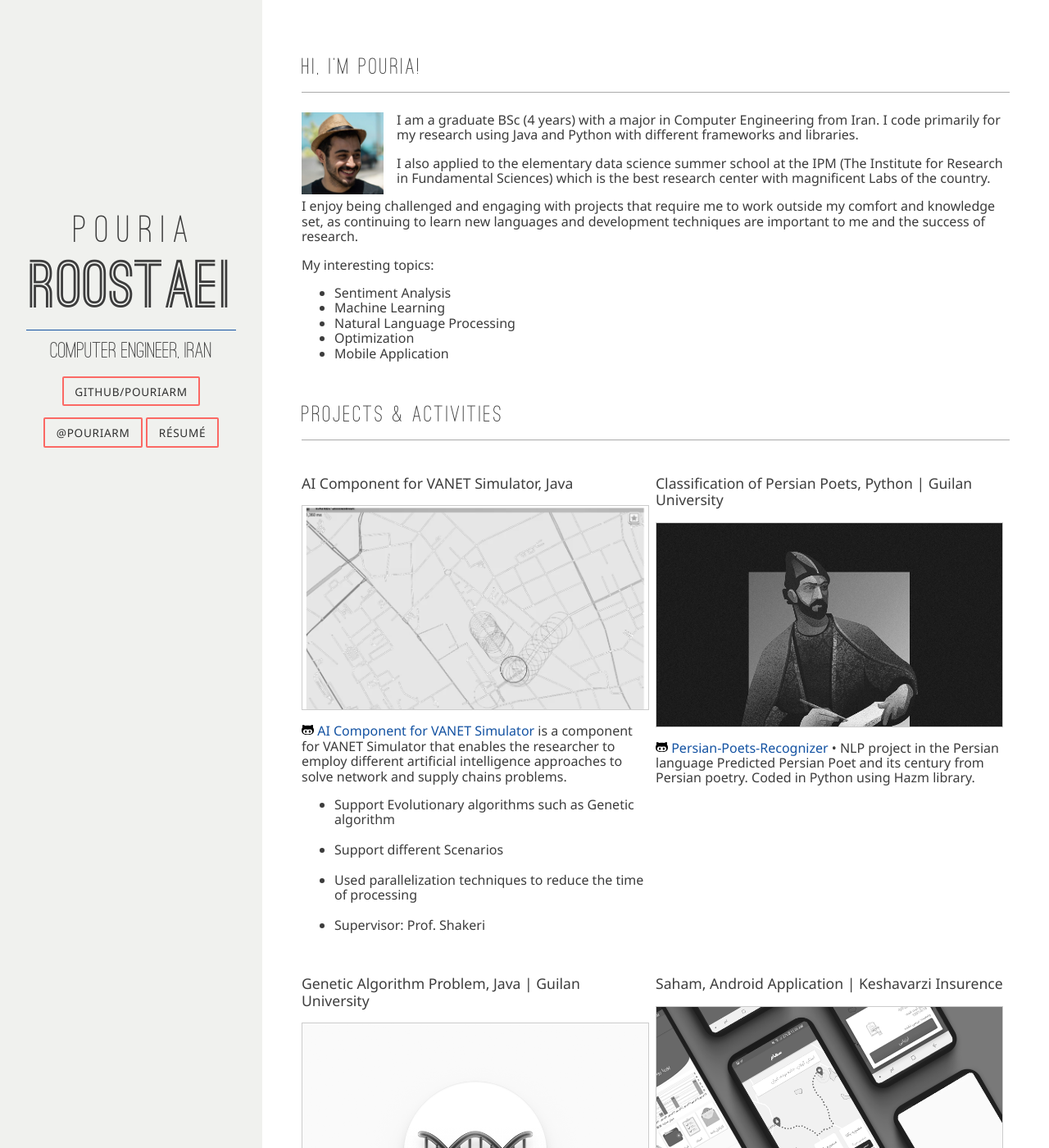
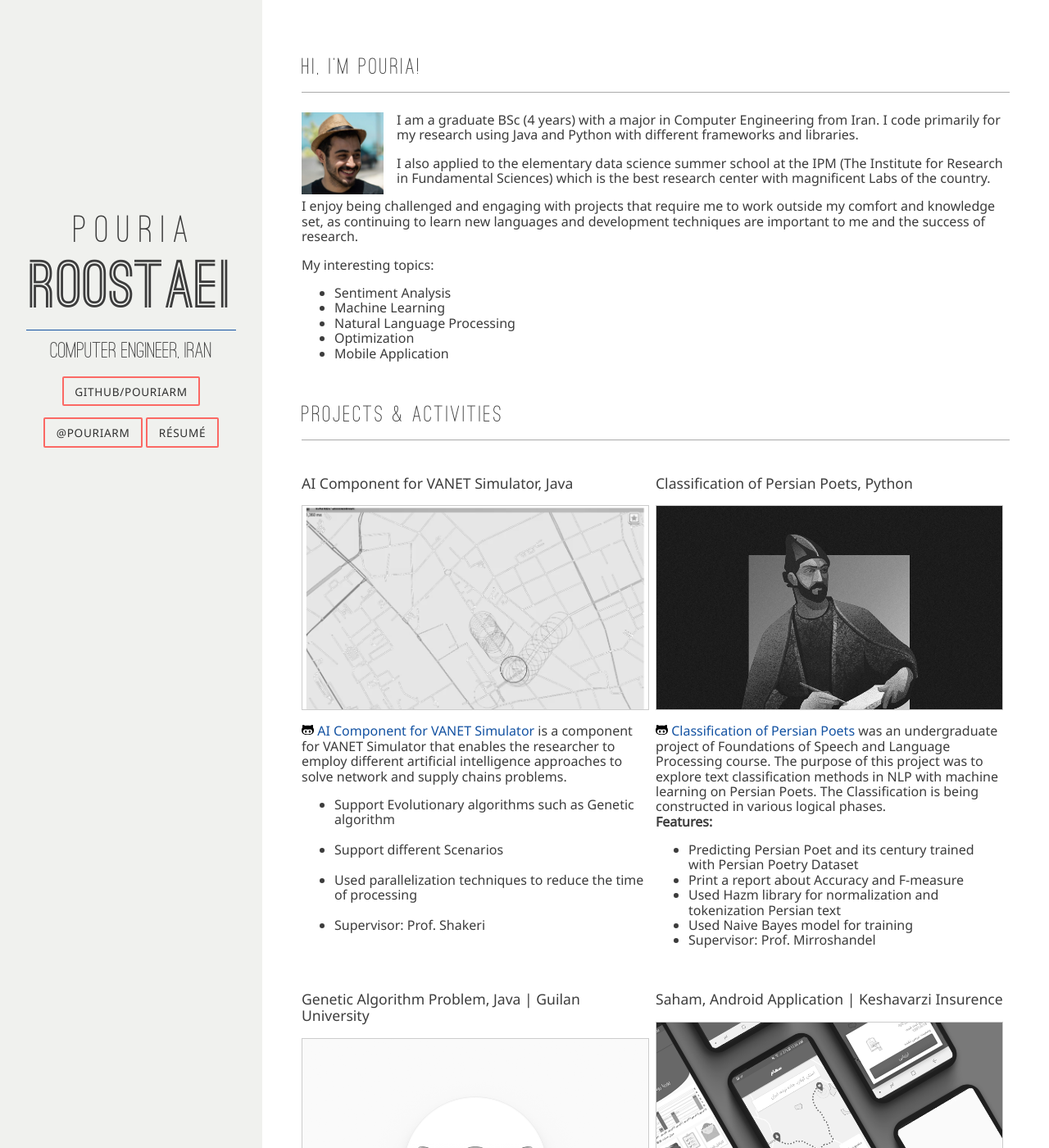
Before and after one commit to PouriaRm/PouriaRm.github.io, a Jekyll site: the page built from index.html, in a window 1280 px wide and 1400 px high. Shown: the whole window at 82% size. Built offline with Jekyll 4.4.1, drawn with Linux system fonts in a browser that asks for light colours; nearby versions of some CDN libraries.

Commit message:
Update Projects

```diff
--- a/_data/projects.yml
+++ b/_data/projects.yml
@@ -1,7 +1,7 @@
 ---
 - name: AI Component for VANET Simulator, Java
   organization:
-  github_repo: AI Component for VANET Simulator, Java
+  github_repo: PouriaRm/AI-Component-for-VANET-Simulator
   image: Humanitarian.png
   link: https://github.com/PouriaRm/AI-Component-for-VANET-Simulator
   about: |
@@ -15,12 +15,20 @@
     </ul>
 
 - name: Classification of Persian Poets, Python
-  organization: Guilan University
-  github_repo: Classification of Persian Poets, Python
+  organization:
+  github_repo: PouriaRm/Classification-Persian-Poets
   image: poet.png
   link: https://github.com/PouriaRm/Classification-Persian-Poets
   about: |
-    <a href="https://github.com/PouriaRm/Persian-Poets-Recognizer">Persian-Poets-Recognizer</a> •	NLP project in the Persian language  	Predicted Persian Poet and its century from Persian poetry.  	Coded in Python using Hazm library.
+    <a href="https://github.com/PouriaRm/Classification-Persian-Poets">Classification of Persian Poets</a> was an undergraduate project of Foundations of Speech and Language Processing course. The purpose of this project was to explore text classification methods in NLP with machine learning on Persian Poets. The Classification is being constructed in various logical phases.<br/>
+    <b> Features:</b>
+    <ul>
+    <li>Predicting Persian Poet and its century trained with Persian Poetry Dataset</li>
+    <li>Print a report about Accuracy and F-measure</li>
+    <li>Used Hazm library for normalization and tokenization Persian text</li>
+    <li>Used Naive Bayes model for training</li>
+    <li>Supervisor: Prof. Mirroshandel </li><br/>
+    </ul>
 - name:  Genetic Algorithm Problem, Java
   organization: Guilan University
   github_repo: Genetic Algorithm Problem, Java
```
